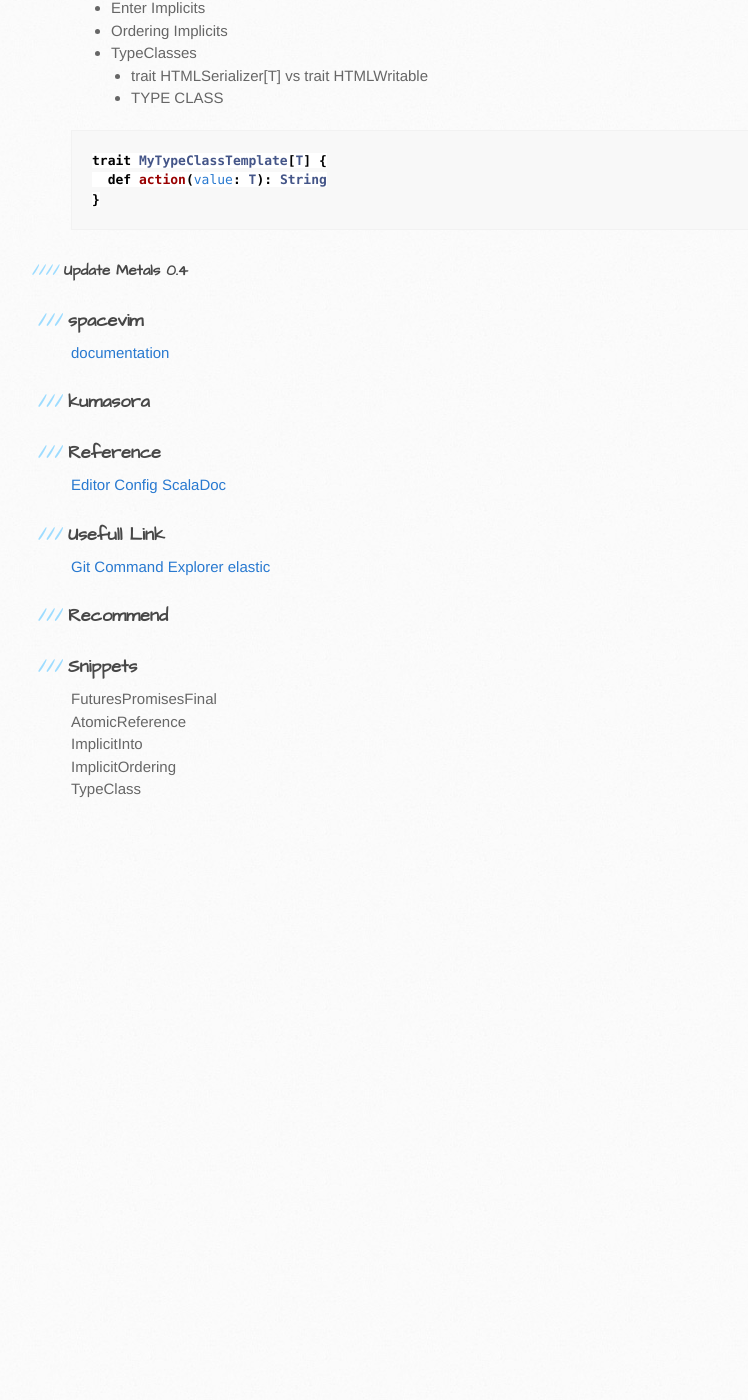
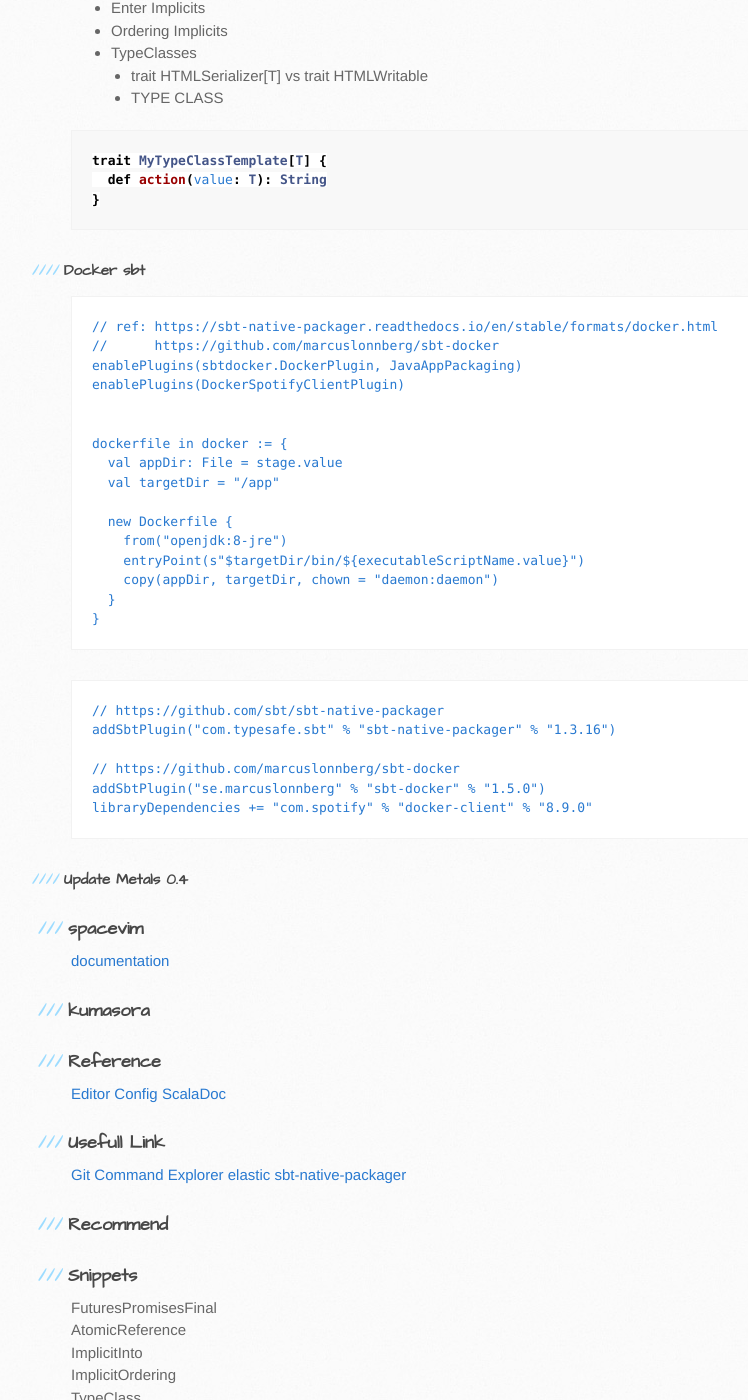
Before and after one commit to friendbear/friendbear.github.io.2021-10-19, a Jekyll site: the page built from _posts/2019-01-26-friendbear.md, in a window 1280 px wide and 1400 px high, scrolled down 692 px. Shown: the whole window, without its empty margins (99-847 px from the left). Built offline with Jekyll 4.4.1, drawn with Linux system fonts in a browser that asks for light colours; comment, search, counter and statistics services are not loaded; before the commit the page ends 1515 px from its top, so only the background shows below that; some of the changed text lies outside the part shown.

Commit message:
sbt Docker

````diff
--- a/_posts/2019-01-26-friendbear.md
+++ b/_posts/2019-01-26-friendbear.md
@@ -1,7 +1,7 @@
 ---
 layout: post
 author: friendbear
-title: Future Promise Very Important Training
+title: Future Promise Very Important Training and Docker
 ---
 
 
@@ -26,6 +26,35 @@ trait MyTypeClassTemplate[T] {
 }
 ```
 
+#### Docker sbt
+```build.sbt
+// ref: https://sbt-native-packager.readthedocs.io/en/stable/formats/docker.html
+//      https://github.com/marcuslonnberg/sbt-docker
+enablePlugins(sbtdocker.DockerPlugin, JavaAppPackaging)
+enablePlugins(DockerSpotifyClientPlugin)
+
+
+dockerfile in docker := {
+  val appDir: File = stage.value
+  val targetDir = "/app"
+
+  new Dockerfile {
+    from("openjdk:8-jre")
+    entryPoint(s"$targetDir/bin/${executableScriptName.value}")
+    copy(appDir, targetDir, chown = "daemon:daemon")
+  }
+}
+```
+
+```plugins.sbt
+// https://github.com/sbt/sbt-native-packager
+addSbtPlugin("com.typesafe.sbt" % "sbt-native-packager" % "1.3.16")
+
+// https://github.com/marcuslonnberg/sbt-docker
+addSbtPlugin("se.marcuslonnberg" % "sbt-docker" % "1.5.0")
+libraryDependencies += "com.spotify" % "docker-client" % "8.9.0"
+```
+
 #### Update Metals 0.4
 
 ### spacevim
@@ -39,6 +68,7 @@ trait MyTypeClassTemplate[T] {
 ### Usefull Link
 [Git Command Explorer](https://gitexplorer.com/)
 [elastic](https://www.elastic.co/jp/products)
+[sbt-native-packager](https://sbt-native-packager.readthedocs.io/en/stable/)
 
 ### Recommend
 
````
